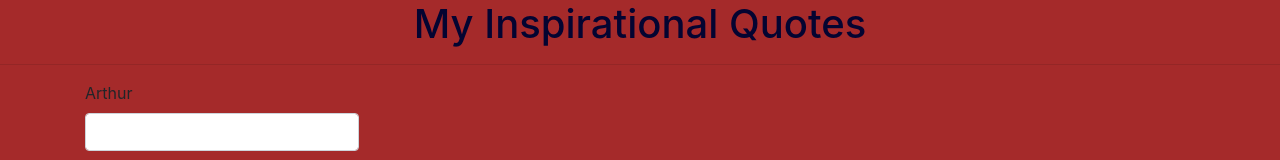
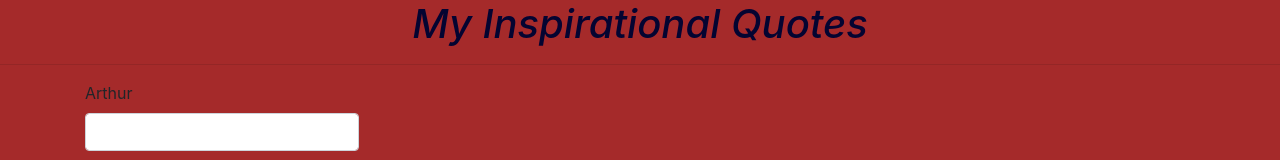
Before and after one commit to beattykariuki/Quotes, an Angular app: page / in a window 1280 px wide. Shown: the top 160 px of the page. Built offline with nearby package versions, Linux system fonts and the light colour scheme.

Commit message:
added new inline style

```diff
--- a/src/app/quote/quote.component.html
+++ b/src/app/quote/quote.component.html
@@ -1,5 +1,5 @@
 <body>
-<h1 style="text-align: center;font-style:inherit; color:rgb(4, 4, 49);"> My Inspirational Quotes</h1>
+<h1 style="text-align: center;font-style:italic; color:rgb(4, 4, 49);"> My Inspirational Quotes</h1>
 <hr>
 <div class="container">
     <app-quote-form (addQuote)="addNewQuote($event)"></app-quote-form>
```
